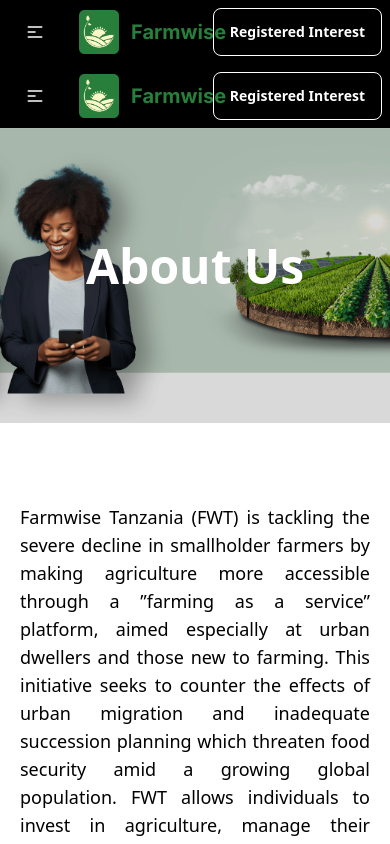
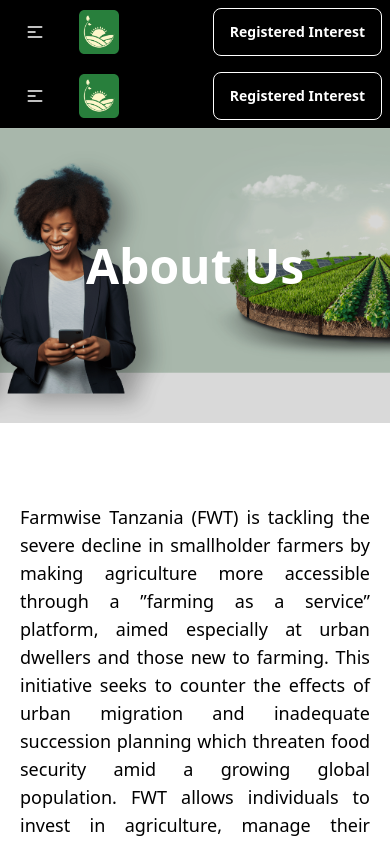
Before and after one commit to kevinmisigaro/farmwise, a Next.js app: page /about in a window 390 px wide. Shown: the top 844 px of the page. Built offline with nearby package versions, Linux system fonts and the light colour scheme; no server answers.

Commit message:
hide logo text in small screens

```diff
--- a/src/components/navbar/index.tsx
+++ b/src/components/navbar/index.tsx
@@ -108,7 +108,7 @@
         >
           <img src="/assets/images/farmwiselogo.png" className="w-10" />{" "}
           <div
-            className={`${inter.className} font-bold text-md text-[#277f3b]`}
+            className={`${inter.className} font-bold text-md text-[#277f3b] hidden md:block`}
           >
             Farmwise
           </div>
```
